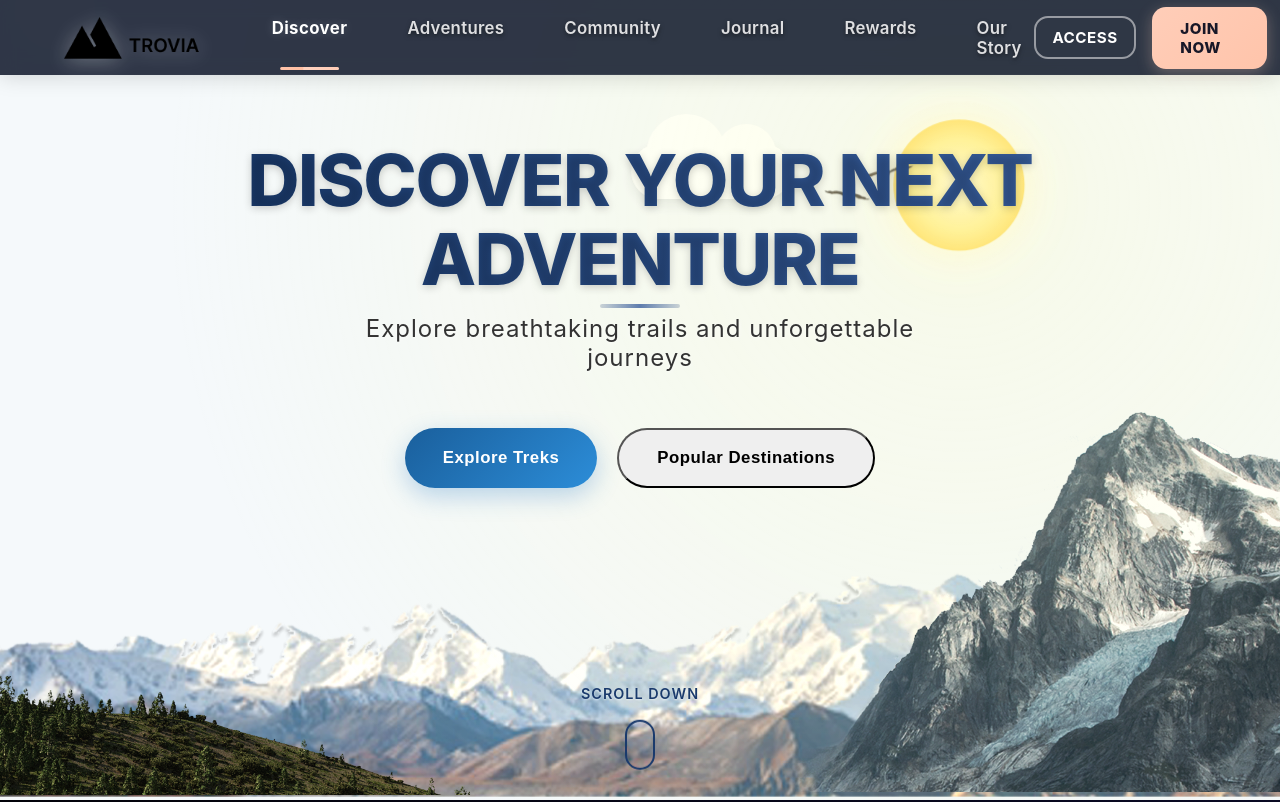
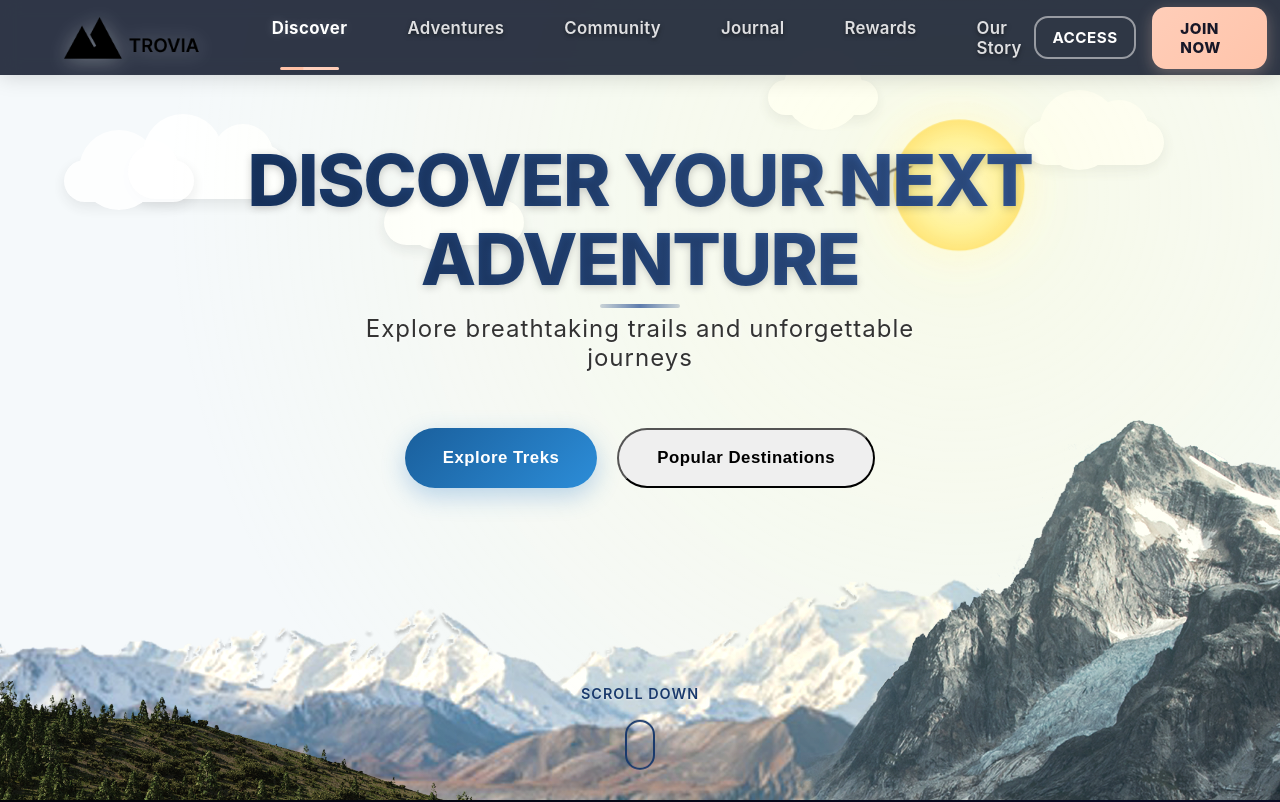
Before and after one commit to Lucky-chelani/test, a React (Create React App) app: page / in a window 1280 px wide. Shown: the top 802 px of the page. Built offline with nearby package versions, Linux system fonts and the light colour scheme; no server answers.

Commit message:
corrected auto deletion

```diff
--- a/src/components/Banner/Banner.css
+++ b/src/components/Banner/Banner.css
@@ -89,12 +89,10 @@
   opacity: 0.95;
   filter: brightness(1.1) contrast(1.05);
   transform: translateY(0);
-  transition: transform 8s ease-out;
+  transition: none;
 }
 
-.banner:hover .mountain-back {
-  transform: translateY(-5px) scale(1.01);
-}
+
 
 .mountain-right {
   position: absolute;
@@ -105,7 +103,7 @@
   opacity: 0.98;
   filter: brightness(1.05) contrast(1.05);
   transform: translateY(0);
-  transition: transform 2s cubic-bezier(0.23, 1, 0.32, 1);
+  transition: none;
   z-index: 5;
 }
 
@@ -118,17 +116,11 @@
   opacity: 0.98;
   filter: brightness(1.05) contrast(1.05);
   transform: translateY(0);
-  transition: transform 2s cubic-bezier(0.23, 1, 0.32, 1);
+  transition: none;
   z-index: 5;
 }
 
-.banner:hover .mountain-right {
-  transform: translateY(-8px) translateX(2px);
-}
 
-.banner:hover .mountain-left {
-  transform: translateY(-5px) translateX(-2px);
-}
 
 .birds {
   position: absolute;
@@ -161,6 +153,7 @@
   opacity: 0.9;
   z-index: 4;
   box-shadow: 0 5px 15px rgba(0,0,0,0.1);
+  filter: blur(0.5px);
 }
 
 .cloud1 {
@@ -168,7 +161,7 @@
   left: 10%;
   width: 180px;
   height: 60px;
-  animation: floatCloud 20s linear infinite;
+  animation: floatCloud1 35s ease-in-out infinite;
 }
 
 .cloud2 {
@@ -176,8 +169,7 @@
   left: 60%;
   width: 120px;
   height: 40px;
-  animation: floatCloud 15s linear infinite;
-  animation-delay: -5s;
+  animation: floatCloud2 42s ease-in-out infinite;
 }
 
 .cloud3 {
@@ -185,8 +177,26 @@
   left: 30%;
   width: 160px;
   height: 50px;
-  animation: floatCloud 25s linear infinite;
-  animation-delay: -12s;
+  animation: floatCloud3 48s ease-in-out infinite;
+}
+.cloud4 {
+  top: 15%;
+  left: 80%;
+  width: 140px;
+  height: 45px;
+  animation: floatCloud2 39s ease-in-out infinite;
+  animation-delay: -15s;
+  opacity: 0.85;
+}
+
+.cloud5 {
+  top: 20%;
+  left: 5%;
+  width: 130px;
+  height: 42px;
+  animation: floatCloud3 45s ease-in-out infinite;
+  animation-delay: -25s;
+  opacity: 0.8;
 }
 
 @keyframes floatCloud {
--- a/src/components/ChatRoom.js
+++ b/src/components/ChatRoom.js
@@ -2,7 +2,7 @@ import React, { useState, useEffect, useRef } from 'react';
 import styled, { keyframes,css } from 'styled-components';
 import { useParams, useLocation, useNavigate } from 'react-router-dom';
 import { auth, db } from '../firebase';
-import { collection, addDoc, onSnapshot, query, orderBy, serverTimestamp, doc, getDoc, updateDoc } from 'firebase/firestore';
+import { collection, addDoc, onSnapshot, query, orderBy, serverTimestamp, doc, getDoc, updateDoc, where, deleteDoc, Timestamp, getDocs } from 'firebase/firestore';
 import Navbar from './Navbar';
 import mapPattern from '../assets/images/map-pattren.png';
 import user1 from '../assets/images/trek1.png'; // Placeholder
@@ -453,6 +453,41 @@ const ChatRoom = () => {
     fetchRoom();
   }, [roomId, room]);
 
+   useEffect(() => {
+    if (!roomId) return;
+
+    const handleMessageCleanup = async () => {
+      try {
+        // Calculate timestamp from 8 hours ago
+        const eightHoursAgo = new Date();
+        eightHoursAgo.setHours(eightHoursAgo.getHours() - 8);
+        const cutoffTimestamp = Timestamp.fromDate(eightHoursAgo);
+
+        // Query for messages older than 8 hours
+        const messagesRef = collection(db, `chatrooms/${roomId}/messages`);
+        const oldMessagesQuery = query(
+          messagesRef,
+          where('timestamp', '<', cutoffTimestamp)
+        );
+
+        // Delete old messages
+        const snapshot = await getDocs(oldMessagesQuery);
+        const deletePromises = snapshot.docs.map(doc => deleteDoc(doc.ref));
+        await Promise.all(deletePromises);
+
+        console.log(`Deleted ${snapshot.docs.length} messages older than 8 hours`);
+      } catch (err) {
+        console.error('Error cleaning up old messages:', err);
+      }
+    };
+        handleMessageCleanup();
+
+    // Set interval to run cleanup every hour
+    const cleanupInterval = setInterval(handleMessageCleanup, 60 * 60 * 1000);
+
+    return () => clearInterval(cleanupInterval);
+  }, [roomId]);
+
   // Fetch messages
   useEffect(() => {
     if (!roomId) return;
```
